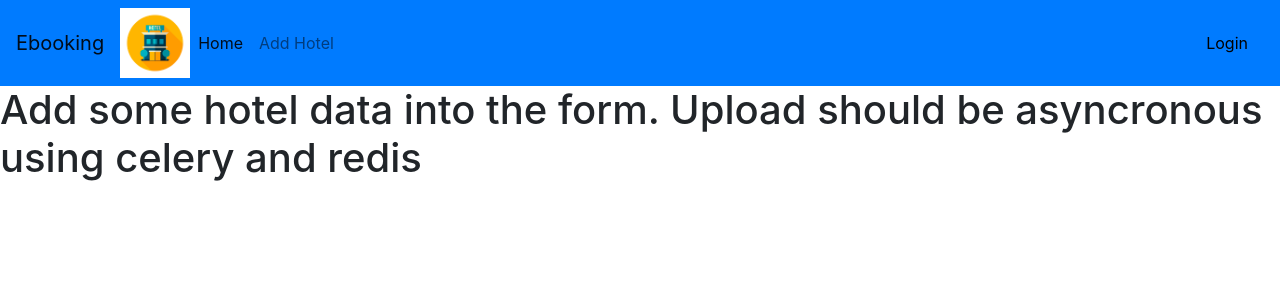
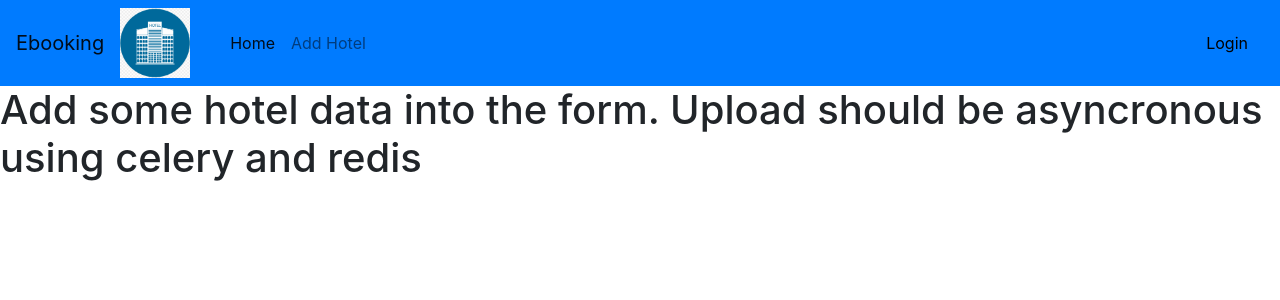
Before and after one commit to Radus1k/Ebooking, a Django app: page /add_hotel in a window 1280 px wide. Shown: the top 300 px of the page. Run offline with Django 4.2, Linux system fonts and the light colour scheme; some libraries are stand-ins or nearby versions.

Commit message:
changed hotel icon

```diff
--- a/ebooking/content/templates/base.html
+++ b/ebooking/content/templates/base.html
@@ -14,11 +14,11 @@
 </title>
 
 <nav class="navbar navbar-expand-lg navbar-light bg-primary">
-  <a class="navbar-brand" href="#">Ebooking </a> <img src="{% static '/images/hotel.jpg' %}" height="70em" width="70em" alt="My image">
+  <a class="navbar-brand" href="#">Ebooking </a> <img src="{% static '/images/hotelv2.png' %}" height="70em" width="70em" alt="My image">
   <button class="navbar-toggler" type="button" data-toggle="collapse" data-target="#navbarText" aria-controls="navbarText" aria-expanded="false" aria-label="Toggle navigation">
     <span class="navbar-toggler-icon"></span>
   </button>
-  <div class="collapse navbar-collapse" id="navbarText">
+  <div class="collapse navbar-collapse" id="navbarText" style="padding-left:2em;">
     <ul class="navbar-nav mr-auto">
       <li class="nav-item active">
         <a class="nav-link" href="{% url 'home' %}">Home <span class="sr-only"></span></a>
```
Also changed, not shown: ebooking/content/assets/images/hotelv2.png (added).
